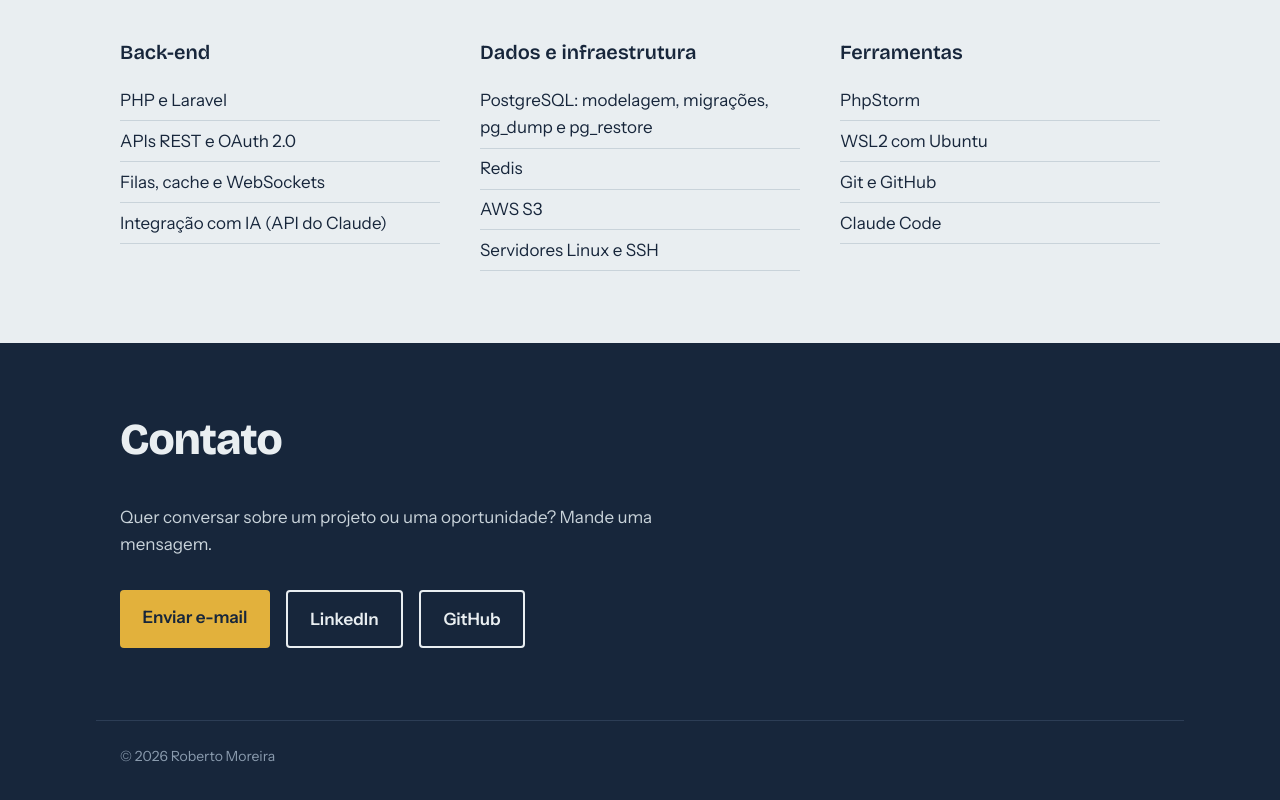
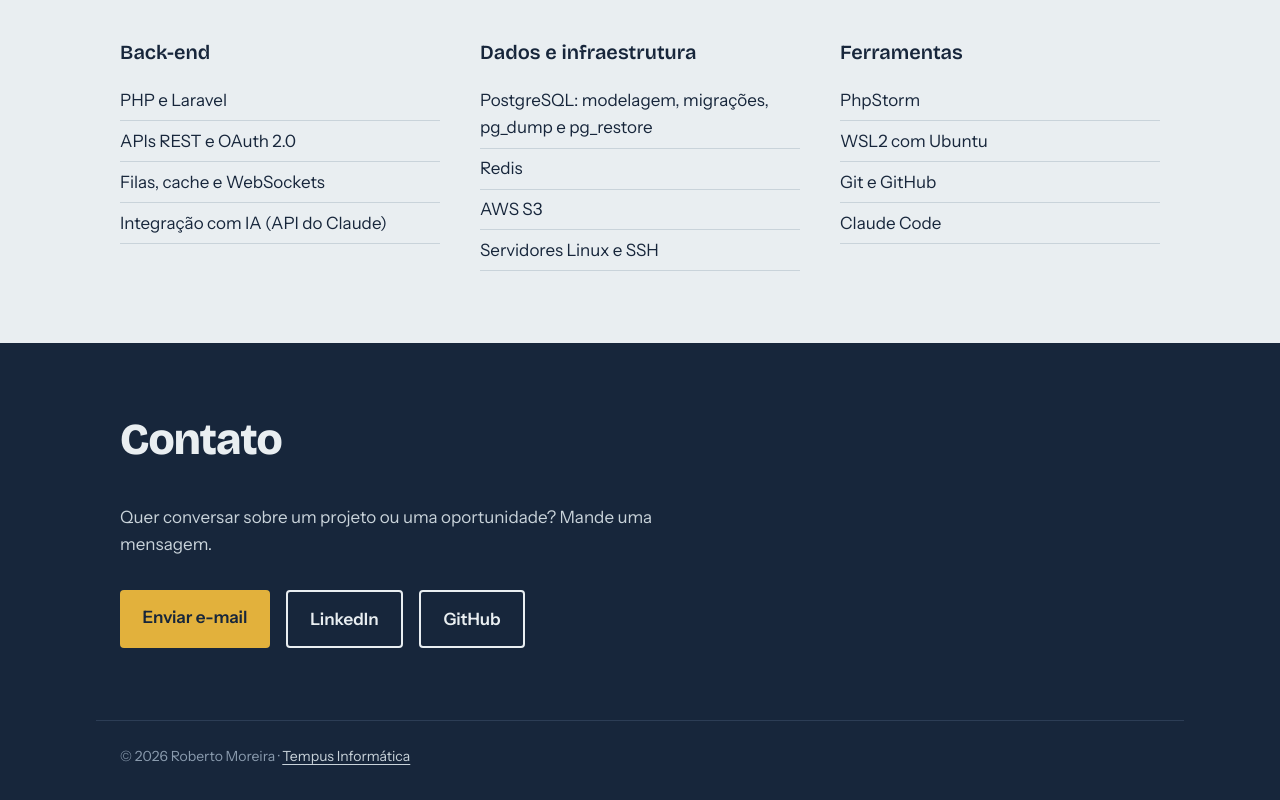
Before and after one commit to robertomrr/robertomrr.github.io, a plain HTML site: page index.html in a window 1280 px wide. Shown: the part 1956-2756 px from the top of the page. Drawn offline with nearby package versions, Linux system fonts and the light colour scheme.

Commit message:
Adiciona link para Tempus Informática no rodapé

```diff
--- a/index.html
+++ b/index.html
@@ -106,6 +106,8 @@
   }
   .links a.sec{background:transparent;color:var(--papel);border:2px solid var(--papel)}
   .links a:hover{filter:brightness(1.08)}
+  footer a{color:var(--nevoa);text-underline-offset:3px}
+  footer a:hover{color:var(--sinal)}
   footer{background:var(--tinta);color:var(--suave);padding:0 0 2rem;font-size:.875rem}
   footer .wrap{border-top:1px solid #2C3D55;padding-top:1.5rem;color:#8A9BAE}
 
@@ -256,7 +258,7 @@
   </div>
 </section>
 <footer>
-  <div class="wrap">© 2026 Roberto Moreira</div>
+  <div class="wrap">© 2026 Roberto Moreira · <a href="https://tempus-info.com.br" rel="noopener">Tempus Informática</a></div>
 </footer>
 
 </body>
```
